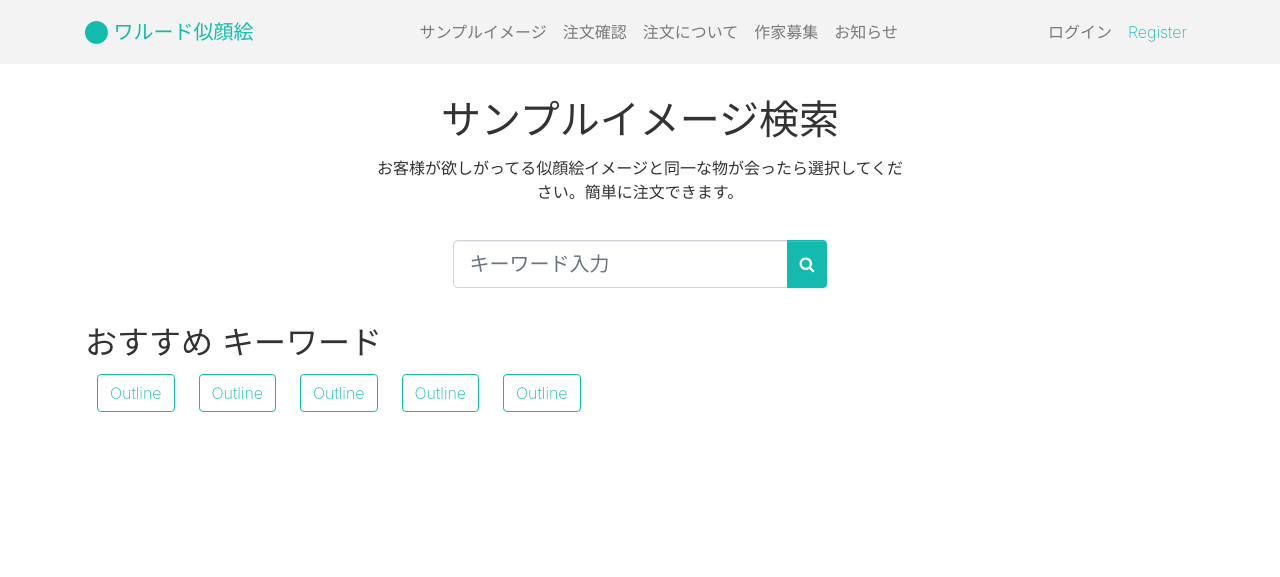
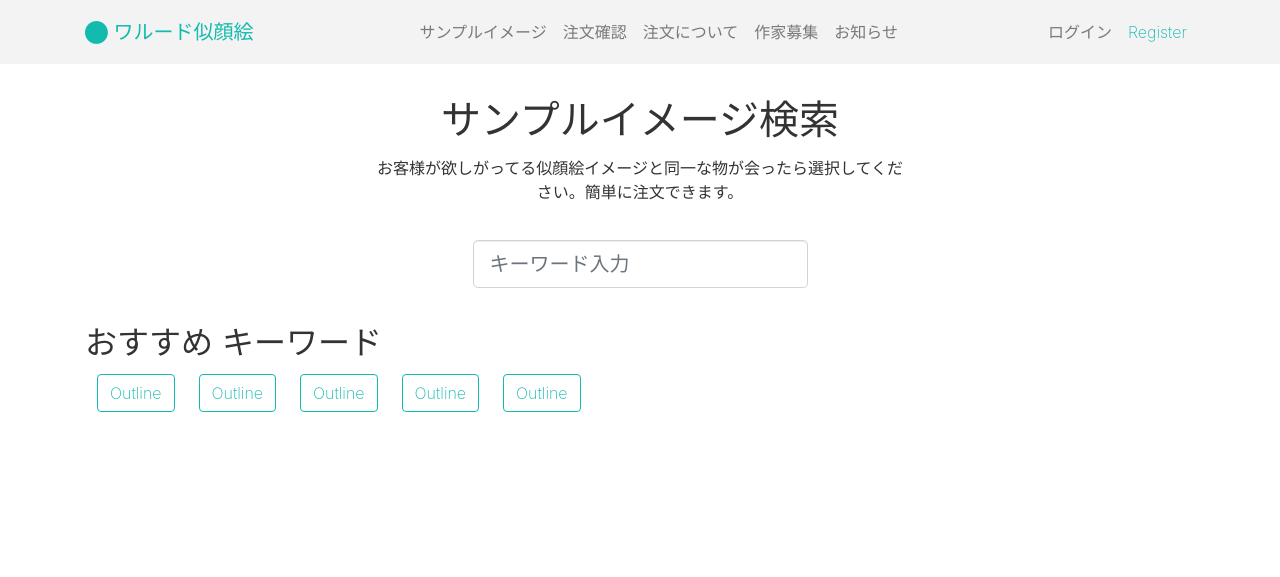
Before and after one commit to kkyun8/world_caricature_mock, a plain HTML site: page sample_images.html in a window 1280 px wide. Shown: the top 577 px of the page. Drawn offline with nearby package versions, Linux system fonts and the light colour scheme.

Commit message:
delete search icon

```diff
--- a/sample_images.html
+++ b/sample_images.html
@@ -62,7 +62,6 @@
         <div class="col-md-12">
           <form class="form-inline d-flex justify-content-center">
             <div class="input-group"> <input type="email" class="form-control form-control-lg" id="form" placeholder="キーワード入力">
-              <div class="input-group-append"> <button class="btn btn-primary" type="button"><i class="fa fa-search"></i></button> </div>
             </div>
           </form>
         </div>
```
